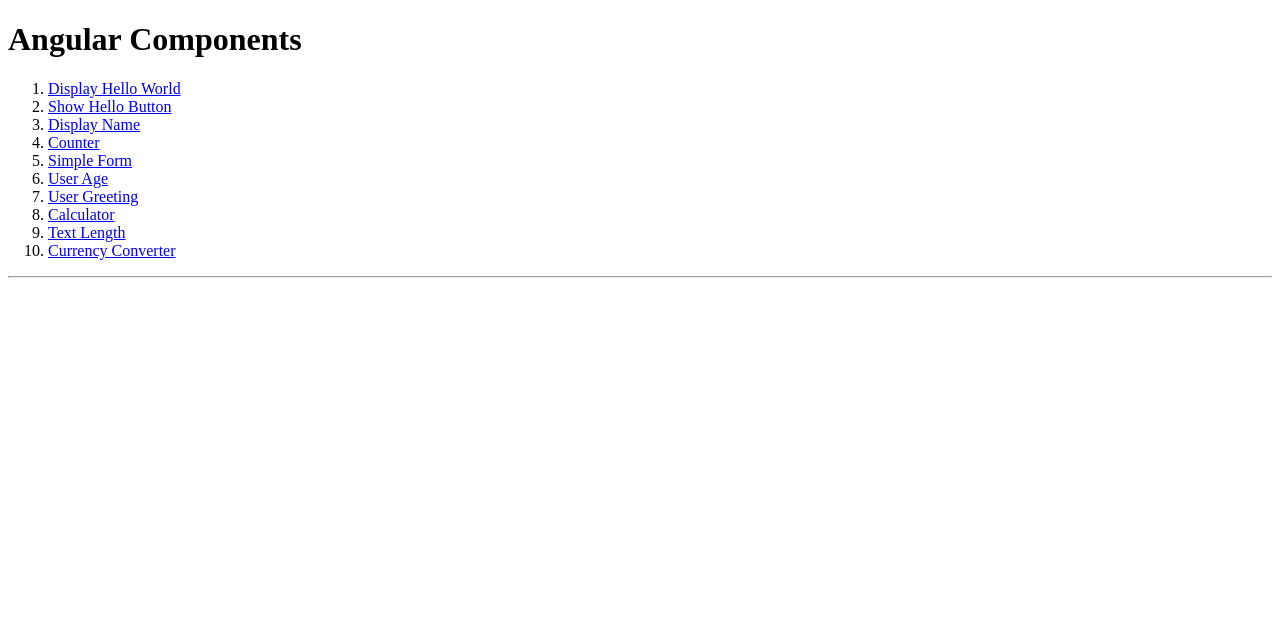
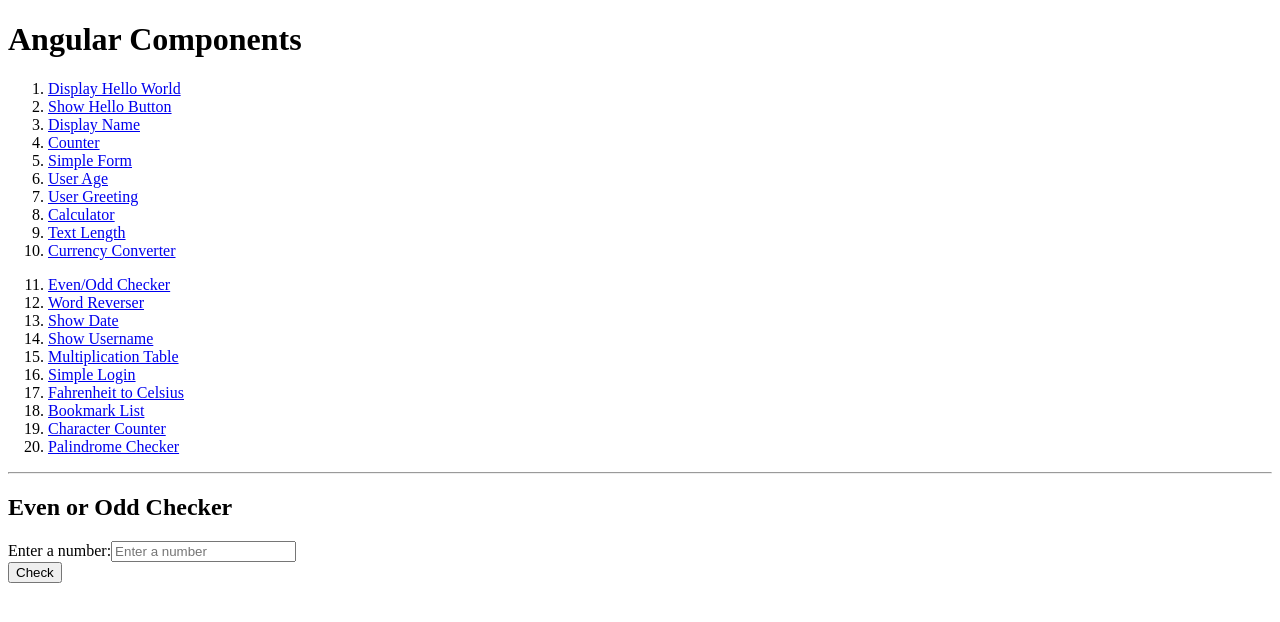
Before and after one commit to SVFC-Travel-Booking-System/Angular-Components, an Angular app: page /even-odd-checker in a window 1280 px wide. Before the commit this address led to /. Shown: the top 622 px of the page. Built offline with nearby package versions, Linux system fonts and the light colour scheme.

Commit message:
#11 Check if an input number is even or odd

```diff
--- a/src/app/app-routing.module.ts
+++ b/src/app/app-routing.module.ts
@@ -10,6 +10,7 @@
 import { CalculatorComponent } from './components/calculator/calculator.component';
 import { TextlengthComponent } from './components/textlength/textlength.component';
 import { CurrencyconverterComponent } from './components/currencyconverter/currencyconverter.component';
+import { EvenoddcheckerComponent } from './components/evenoddchecker/evenoddchecker.component';
 
 const routes: Routes = [
   { path: 'display-hello-world', component: DisplayhelloworldComponent },
@@ -22,6 +23,7 @@
   { path: 'calculator', component: CalculatorComponent },
   { path: 'text-length', component: TextlengthComponent },
   { path: 'currency-converter', component: CurrencyconverterComponent },
+  { path: 'even-odd-checker', component: EvenoddcheckerComponent },
 
 
 ];
--- a/src/app/app.component.html
+++ b/src/app/app.component.html
@@ -13,6 +13,19 @@
             <li><a routerLink="/text-length">Text Length</a></li>
             <li><a routerLink="/currency-converter">Currency Converter</a></li>
         </ol>
+        <ol start="11">
+            <!-- This ensures the second list starts numbering from 11 -->
+            <li><a routerLink="/even-odd-checker">Even/Odd Checker</a></li>
+            <li><a routerLink="/word-reverser">Word Reverser</a></li>
+            <li><a routerLink="/show-date">Show Date</a></li>
+            <li><a routerLink="/show-username">Show Username</a></li>
+            <li><a routerLink="/multiplication-table">Multiplication Table</a></li>
+            <li><a routerLink="/simple-login">Simple Login</a></li>
+            <li><a routerLink="/fahrenheit-to-celsius">Fahrenheit to Celsius</a></li>
+            <li><a routerLink="/bookmark-list">Bookmark List</a></li>
+            <li><a routerLink="/character-counter">Character Counter</a></li>
+            <li><a routerLink="/palindrome-checker">Palindrome Checker</a></li>
+        </ol>
 
 
 
--- a/src/app/app.module.ts
+++ b/src/app/app.module.ts
@@ -14,6 +14,7 @@
 import { CalculatorComponent } from './components/calculator/calculator.component';
 import { TextlengthComponent } from './components/textlength/textlength.component';
 import { CurrencyconverterComponent } from './components/currencyconverter/currencyconverter.component';
+import { EvenoddcheckerComponent } from './components/evenoddchecker/evenoddchecker.component';
 
 
 @NgModule({
@@ -29,6 +30,7 @@
     CalculatorComponent,
     TextlengthComponent,
     CurrencyconverterComponent,
+    EvenoddcheckerComponent,
 
 
 
--- /dev/null
+++ b/src/app/components/evenoddchecker/evenoddchecker.component.html
@@ -0,0 +1,19 @@
+<div>
+    <h2>Even or Odd Checker</h2>
+
+    <!-- Form -->
+    <form (ngSubmit)="checkEvenOdd()">
+        <div>
+            <label for="numberInput">Enter a number:</label>
+            <input id="numberInput" type="number" [(ngModel)]="number" name="numberInput" placeholder="Enter a number" required />
+        </div>
+
+        <button type="submit">Check</button>
+    </form>
+
+    <!-- Display result -->
+    <div *ngIf="result !== null">
+        <h3>Result:</h3>
+        <p>{{ result }}</p>
+    </div>
+</div>
--- /dev/null
+++ b/src/app/components/evenoddchecker/evenoddchecker.component.ts
@@ -0,0 +1,19 @@
+import { Component } from '@angular/core';
+
+@Component({
+  selector: 'app-evenoddchecker',
+  templateUrl: './evenoddchecker.component.html',
+  styleUrl: './evenoddchecker.component.css'
+})
+export class EvenoddcheckerComponent {
+  number: number | null = null;
+  result: string | null = null;
+
+  // Method to check if the number is even or odd
+  checkEvenOdd() {
+    if (this.number !== null) {
+      this.result = this.number % 2 === 0 ? 'Even' : 'Odd';
+    }
+  }
+
+}
```
Also changed, not shown: src/app/components/evenoddchecker/evenoddchecker.component.css (added), 1 other file (tests, documents, lock files or other folders).
